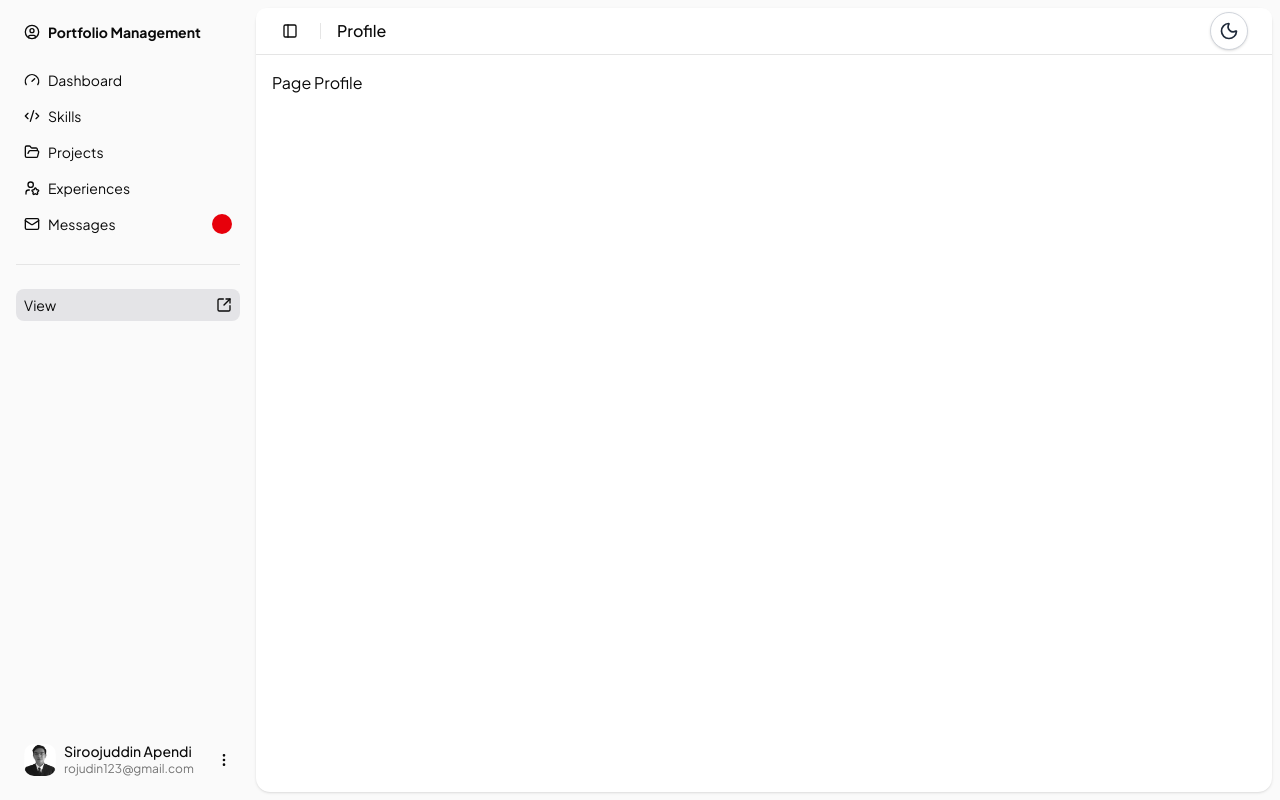
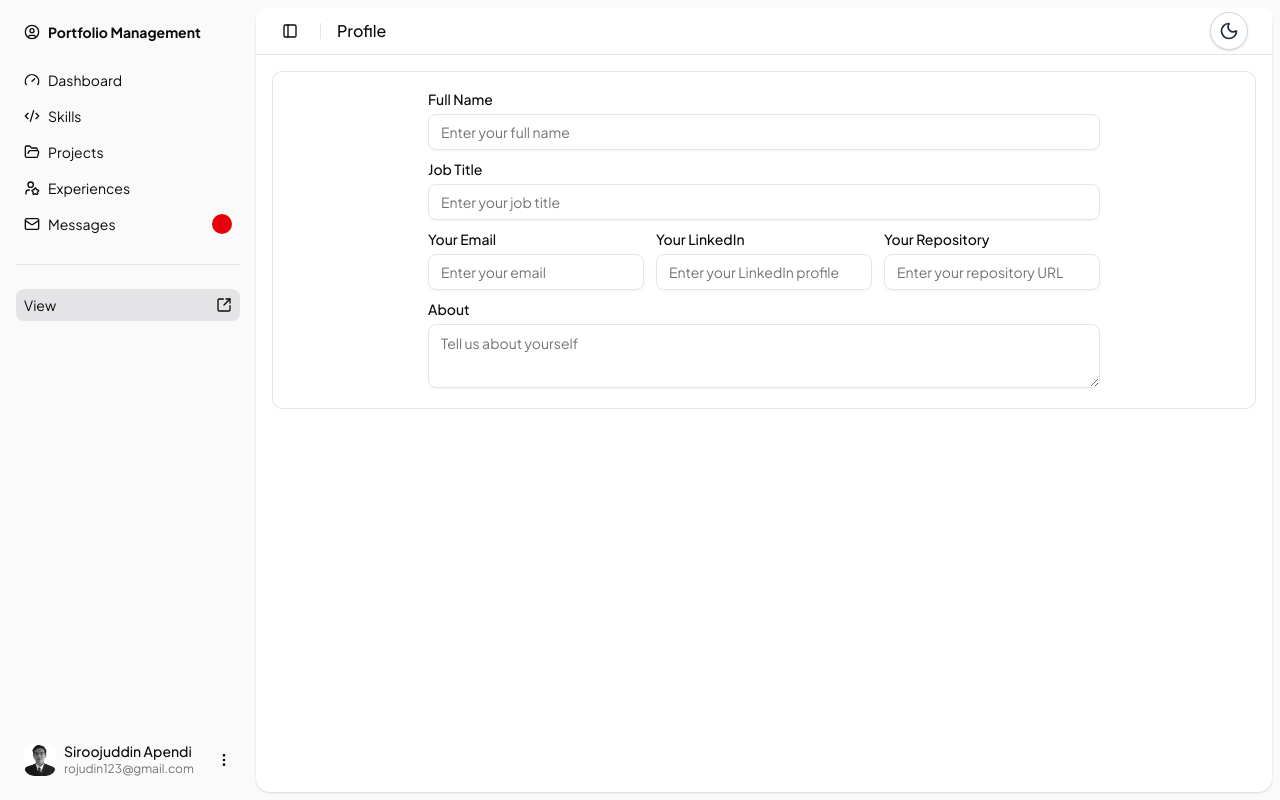
Before and after one commit to siroj05/portfolio-siroj, a Next.js app: page /profile in a window 1280 px wide. Built offline with nearby package versions, Linux system fonts and the light colour scheme; no server answers; what @bprogress/next would draw is missing.

Commit message:
page profile progress

```diff
--- a/app/(admin)/profile/page.tsx
+++ b/app/(admin)/profile/page.tsx
@@ -1,7 +1,51 @@
+import { FormLayout } from "@/components/layout/form-layout";
+import { Input } from "@/components/ui/input";
+import { Label } from "@/components/ui/label";
+import { Textarea } from "@/components/ui/textarea";
+
 export default function ProfileUser() {
     return (
-        <div>
-            Page Profile
-        </div>
+        <FormLayout>
+            <form action="" className="space-y-3">
+                <div className="space-y-2">
+                    <Label htmlFor="fullName">Full Name</Label>
+                    <div>
+                        <Input id="fullName" placeholder="Enter your full name"/>
+                    </div>
+                </div>
+                <div className="space-y-2">
+                    <Label htmlFor="job">Job Title</Label>
+                    <div>
+                        <Input id="job" placeholder="Enter your job title"/>
+                    </div>
+                </div>
+                <div className="grid grid-cols-1 md:grid-cols-3 gap-3">
+                    <div className="space-y-2">
+                        <Label htmlFor="email">Your Email</Label>
+                        <div>
+                            <Input id="email" type="email" placeholder="Enter your email"/>
+                        </div>
+                    </div>
+                    <div className="space-y-2">
+                        <Label htmlFor="linkedin">Your LinkedIn</Label>
+                        <div>
+                            <Input id="linkedin" type="url" placeholder="Enter your LinkedIn profile"/>
+                        </div>
+                    </div>
+                    <div className="space-y-2">
+                        <Label htmlFor="repository">Your Repository</Label>
+                        <div>
+                            <Input id="repository" type="url" placeholder="Enter your repository URL"/>
+                        </div>
+                    </div>
+                </div>
+                <div className="space-y-2">
+                    <Label htmlFor="about">About</Label>
+                    <div>
+                        <Textarea id="about" placeholder="Tell us about yourself"/>
+                    </div>
+                </div>
+            </form>
+        </FormLayout>
     )
 }
--- /dev/null
+++ b/app/(admin)/profile/validation.ts
@@ -0,0 +1,5 @@
+import {z} from "zod";
+
+export const formSchema = z.object({
+
+})
--- a/app/(admin)/skills/page.tsx
+++ b/app/(admin)/skills/page.tsx
@@ -1,4 +1,4 @@
-"use client"
+"use client";
 import { useDeleteCategories, useGetAllCategories } from "@/api/skills";
 // import { Cards } from "@/components/card/card";
 import { CardsAdd } from "@/app/(admin)/skills/components/card-add";
@@ -12,36 +12,39 @@ import { useState } from "react";
 import { toast } from "sonner";
 
 export default function DynamicTechForm() {
-
-    const [open, setOpen] = useState(false)
-    const { data: categories, isLoading, isError, isSuccess, isFetching } = useGetAllCategories()
-    const [openAlert, setOpenAlert] = useState(false)
-    const [getId, setGetId] = useState("")
+  const [open, setOpen] = useState(false);
+  const {
+    data: categories,
+    isLoading,
+    isError,
+    isSuccess,
+    isFetching,
+  } = useGetAllCategories();
+  const [openAlert, setOpenAlert] = useState(false);
+  const [getId, setGetId] = useState("");
   const { mutate, isPending } = useDeleteCategories({
     onSuccess: () => {
-            setOpenAlert(false)
-            toast.success("Delete Successfully")
+      setOpenAlert(false);
+      toast.success("Delete Successfully");
     },
     onError: (err) => {
-            toast.error(`Failed to delete ${err}`)
-        }
-    })
+      toast.error(`Failed to delete ${err}`);
+    },
+  });
 
   const handleDelete = () => {
-        mutate(getId)
-    }
+    mutate(getId);
+  };
 
   if (isLoading) {
-        return (
-            <LoadingDots />
-        )
+    return <LoadingDots />;
   }
   if (isError) {
     return (
       <div className="text-center">
         <p className="text-red-500">Failed to get data</p>
       </div>
-        )
+    );
   }
   // if (isSuccess && categories?.data.length == 0) {
   //     return (
@@ -59,21 +62,16 @@ export default function DynamicTechForm() {
                     - List category, get dari api get all category
                 */}
         {/* data ready */}
-                {
-                    categories?.data.map((item, i: number) => (
-                        <div className="relative" key={item.id}>
-                            <Trash2 onClick={() => {
-                                setGetId(item.id!)
-                                setOpenAlert(true)
-                            }} className="absolute -top-2 cursor-pointer right-2 text-red-500 hover:scale-105"/>
+        {categories?.data.map((item, i: number) => (
           <Cards
             key={i}
             category={item.category}
             option={item.skills}
+            id={item.id}
+            setGetId={setGetId}
+            setOpenAlert={setOpenAlert}
           />
-                        </div>
-                    ))
-                }
+        ))}
 
         {isFetching && !isLoading && (
           <div className="h-[180px] w-full bg-card animate-pulse rounded-md p-2 space-y-2">
@@ -81,9 +79,7 @@ export default function DynamicTechForm() {
             <div className="h-[40px] bg-zinc-800 animate-pulse rounded-md" />
             <div className="h-[40px] bg-zinc-800 animate-pulse rounded-md" />
           </div>
-                )
-
-                }
+        )}
 
         {/*
                     @Note
@@ -92,11 +88,14 @@ export default function DynamicTechForm() {
                     - Saat card add terbuka btn add di hide begitu sebaliknya
                 */}
         {open && <CardsAdd setOpen={setOpen} />}
-                {!open &&
-                    <button onClick={() => setOpen(true)} className="hover:bg-zinc-700 cursor-pointer bg-card text-card-foreground rounded-xl border py-2 flex justify-center shadow-sm">
+        {!open && (
+          <button
+            onClick={() => setOpen(true)}
+            className="hover:bg-zinc-700 cursor-pointer bg-card text-card-foreground rounded-xl border py-2 flex justify-center shadow-sm"
+          >
             <CirclePlus />
           </button>
-                }
+        )}
       </div>
       {/* popup delete confirmation */}
       <AlertDialogDelete
@@ -104,7 +103,10 @@ export default function DynamicTechForm() {
         onOpenChange={setOpenAlert}
         footer={
           <>
-                        <Button className="cursor-pointer" onClick={() => setOpenAlert(false)}>
+            <Button
+              className="cursor-pointer"
+              onClick={() => setOpenAlert(false)}
+            >
               Cancel
             </Button>
             <Button
@@ -113,7 +115,7 @@ export default function DynamicTechForm() {
               disabled={isPending}
               variant="destructive"
             >
-                            {(isPending) ? <LoaderCircle className="animate-spin" /> : "Delete"}
+              {isPending ? <LoaderCircle className="animate-spin" /> : "Delete"}
             </Button>
           </>
         }
--- a/components/card/card.tsx
+++ b/components/card/card.tsx
@@ -1,5 +1,5 @@
-import { Button } from "@/components/ui/button"
-import Image from "next/image"
+import { Button } from "@/components/ui/button";
+import Image from "next/image";
 import {
   Card,
   CardAction,
@@ -8,49 +8,49 @@ import {
   CardFooter,
   CardHeader,
   CardTitle,
-} from "@/components/ui/card"
-import { item } from "@/api/skills"
+} from "@/components/ui/card";
+import { item } from "@/api/skills";
+import { Trash2 } from "lucide-react";
 
 interface Props {
-  id?: string
-  category: string
-  option: item[]
+  id?: string;
+  category: string;
+  option: item[];
+  setGetId: (id: string) => void;
+  setOpenAlert: (open: boolean) => void;
 }
 
-export function Cards(
-  { id, category, option }: Props
-) {
+export function Cards({ id, category, option, setGetId, setOpenAlert }: Props) {
   return (
     <Card className="w-full max-w-sm">
       {/*
             @Note
             - Card bisa di delete, tambahin btn delete
         */}
-      <CardHeader>
+      <CardHeader className="flex justify-between relative">
         {/* Kategory nya */}
         <CardTitle>{category}</CardTitle>
+        <div className="bg-muted rounded-full p-1 absolute -right-2 -top-8">
+          <Trash2
+            onClick={() => {
+              setGetId(id!);
+              setOpenAlert(true);
+            }}
+            className=" cursor-pointer text-red-500 hover:scale-105 "
+          />
+        </div>
       </CardHeader>
       <CardContent className="space-y-1">
         {/*
             @Note looping data skill disini akan ada btn edit / delete buat data
         */}
 
-        {
-          option.map((o) => (
-            <div key={o.id} className="border rounded-lg p-2 flex gap-1">
-              <Image
-                src={o.icon}
-                alt={o.name}
-                width={25}
-                height={25}
-              />
-              <p>
-                {o.name}
-              </p>
-            </div>
-          ))
-        }
-
+        {option.map((o) => (
+          <div key={o.id} className="border rounded-lg p-2 flex gap-1">
+            <Image src={o.icon} alt={o.name} width={25} height={25} />
+            <p>{o.name}</p>
+          </div>
+        ))}
       </CardContent>
       <CardFooter className="flex-col gap-2">
         {/*
@@ -59,5 +59,5 @@ export function Cards(
         */}
       </CardFooter>
     </Card>
-  )
+  );
 }
```
Lines whose indentation alone changed are shown as unchanged.
